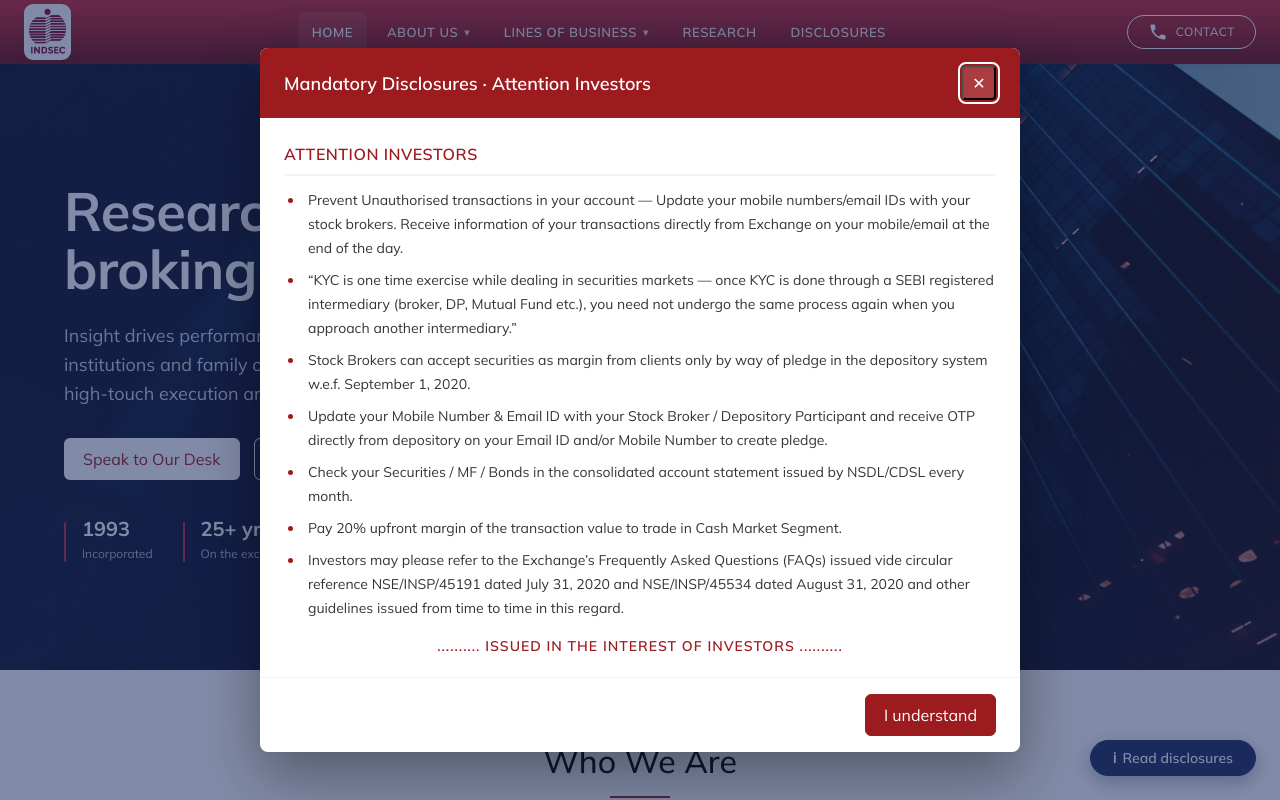
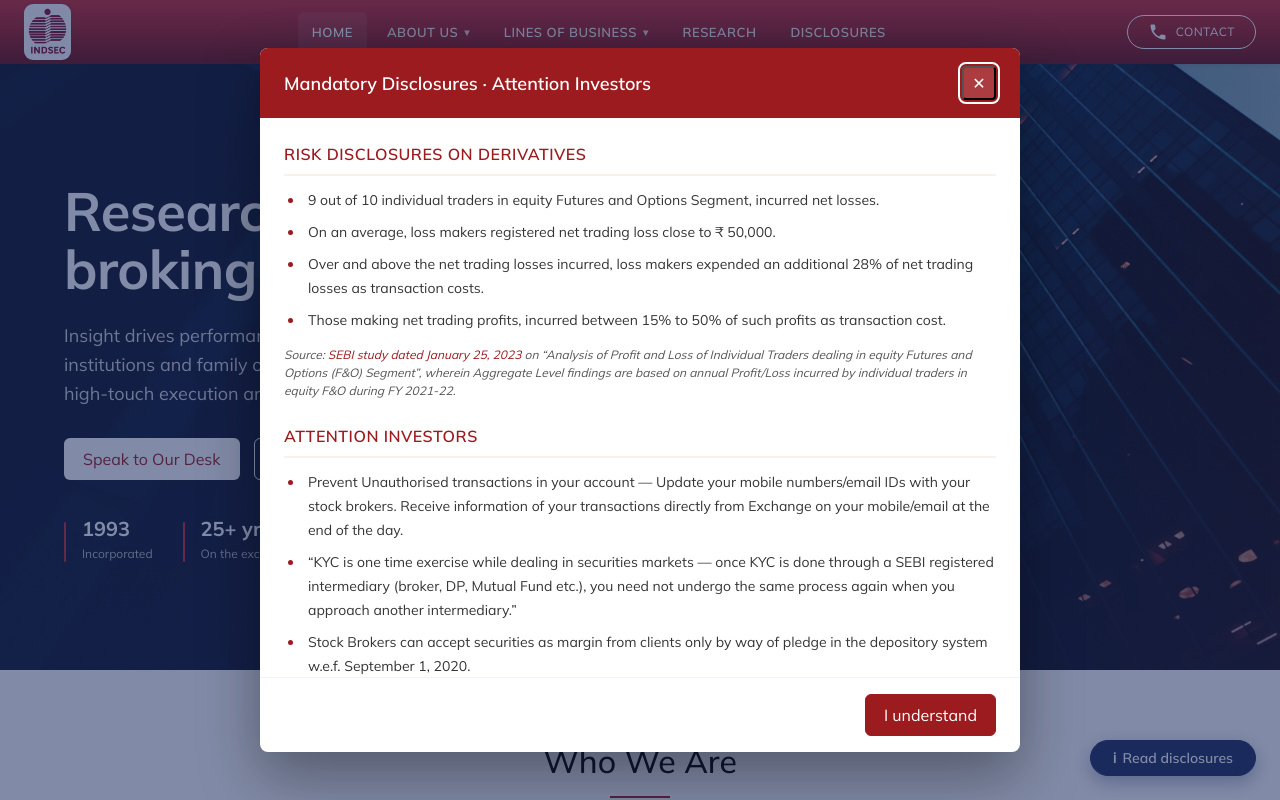
Before and after one commit to TanishqKashla/indsec-site-1, a Next.js app: page / in a window 1280 px wide. Shown: the top 800 px of the page. Built offline with nearby package versions, Linux system fonts and the light colour scheme.

Commit message:
Reorder disclosure modal (Derivatives risk first) and link SEBI study

```diff
--- a/components/MandatoryDisclosure.tsx
+++ b/components/MandatoryDisclosure.tsx
@@ -111,6 +111,40 @@
             </div>
 
             <div className="modal-box__body">
+              {/* Risk Disclosures on Derivatives */}
+              <h3 className="disclosure-h">Risk Disclosures on Derivatives</h3>
+              <ul className="disclosure-list">
+                <li>
+                  9 out of 10 individual traders in equity Futures and Options Segment,
+                  incurred net losses.
+                </li>
+                <li>
+                  On an average, loss makers registered net trading loss close to ₹ 50,000.
+                </li>
+                <li>
+                  Over and above the net trading losses incurred, loss makers expended an
+                  additional 28% of net trading losses as transaction costs.
+                </li>
+                <li>
+                  Those making net trading profits, incurred between 15% to 50% of such
+                  profits as transaction cost.
+                </li>
+              </ul>
+              <p className="disclosure-source">
+                Source:{" "}
+                <a
+                  href="https://www.sebi.gov.in/reports-and-statistics/research/jan-2023/study-analysis-of-profit-and-loss-of-individual-traders-dealing-in-equity-fando-segment_67525.html"
+                  target="_blank"
+                  rel="noopener noreferrer"
+                >
+                  SEBI study dated January 25, 2023
+                </a>{" "}
+                on &ldquo;Analysis of Profit and Loss of Individual Traders dealing in
+                equity Futures and Options (F&amp;O) Segment&rdquo;, wherein Aggregate Level
+                findings are based on annual Profit/Loss incurred by individual traders in
+                equity F&amp;O during FY 2021-22.
+              </p>
+
               {/* A — Attention Investors */}
               <h3 className="disclosure-h">Attention Investors</h3>
               <ul className="disclosure-list">
@@ -230,32 +264,6 @@
                 an authorized person or an associate of the broker, other than a SEBI
                 registered Stock broker.
               </p>
-
-              {/* Risk Disclosures on Derivatives */}
-              <h3 className="disclosure-h">Risk Disclosures on Derivatives</h3>
-              <ul className="disclosure-list">
-                <li>
-                  9 out of 10 individual traders in equity Futures and Options Segment,
-                  incurred net losses.
-                </li>
-                <li>
-                  On an average, loss makers registered net trading loss close to ₹ 50,000.
-                </li>
-                <li>
-                  Over and above the net trading losses incurred, loss makers expended an
-                  additional 28% of net trading losses as transaction costs.
-                </li>
-                <li>
-                  Those making net trading profits, incurred between 15% to 50% of such
-                  profits as transaction cost.
-                </li>
-              </ul>
-              <p className="disclosure-source">
-                Source: SEBI study dated January 25, 2023 on &ldquo;Analysis of Profit and Loss of
-                Individual Traders dealing in equity Futures and Options (F&amp;O) Segment&rdquo;,
-                wherein Aggregate Level findings are based on annual Profit/Loss incurred by
-                individual traders in equity F&amp;O during FY 2021-22.
-              </p>
             </div>
 
             <div className="modal-box__foot">
```
